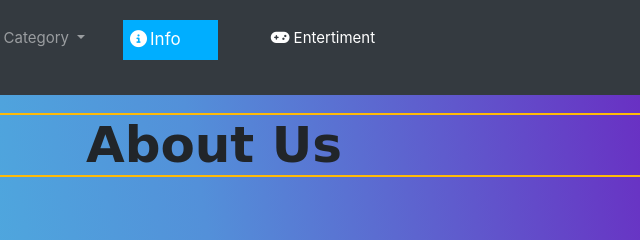
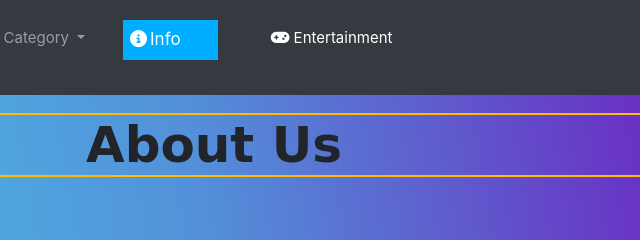
Before and after one commit to NithinAbishekk/School-Website-, a plain HTML site: page info.html in a window 1280 px wide. Shown: the top 240 px of the page, 426-1066 px from the left. Drawn offline with nearby package versions, Linux system fonts and the light colour scheme; a web font is replaced by a local one.

Commit message:
Update info.html

```diff
--- a/info.html
+++ b/info.html
@@ -69,7 +69,7 @@
 
 
         <li class="nav-item active">
-          <a class="nav-link hover2 " href="entertiment.html"><i class="fas fa-gamepad"></i> Entertiment <span
+          <a class="nav-link hover2 " href="entertiment.html"><i class="fas fa-gamepad"></i> Entertainment <span
               class="sr-only">(current)</span></a>
         </li>
 
```
